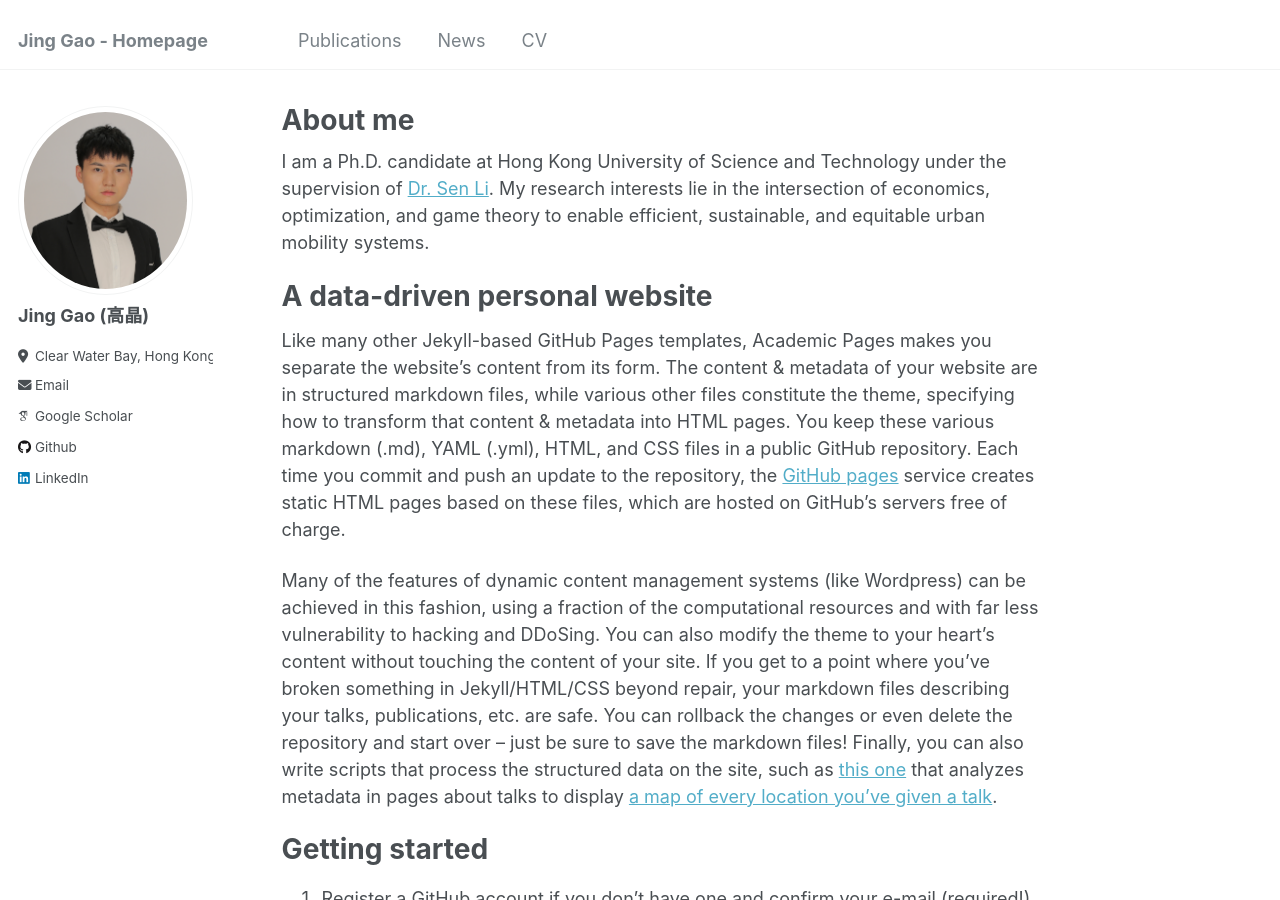
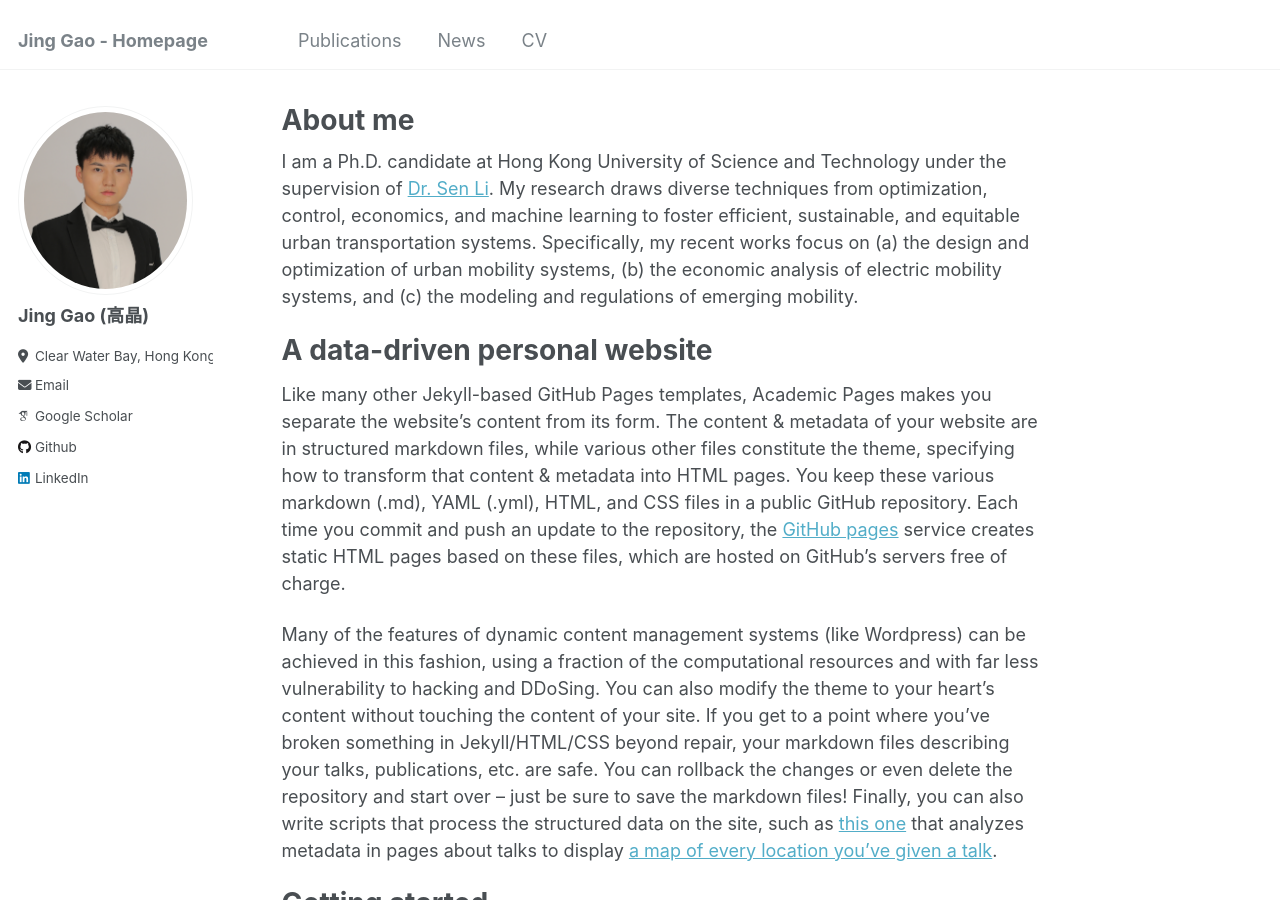
Before and after one commit to jgaoax/jgaoax.github.io, a Jekyll site: the page built from _pages/about.md, in a window 1280 px wide and 900 px high. Built offline with Jekyll 4.4.1, drawn with Linux system fonts in a browser that asks for light colours; some web fonts are replaced.

Commit message:
Update about.md

```diff
--- a/_pages/about.md
+++ b/_pages/about.md
@@ -7,7 +7,7 @@ redirect_from:
   - /about.html
 ---
 
-I am a Ph.D. candidate at Hong Kong University of Science and Technology under the supervision of [Dr. Sen Li](https://www.smartcityhkust.com/). My research interests lie in the intersection of economics, optimization, and game theory to enable efficient, sustainable, and equitable urban mobility systems.
+I am a Ph.D. candidate at Hong Kong University of Science and Technology under the supervision of [Dr. Sen Li](https://www.smartcityhkust.com/). My research draws diverse techniques from optimization, control, economics, and machine learning to foster efficient, sustainable, and equitable urban transportation systems. Specifically, my recent works focus on (a) the design and optimization of urban mobility systems, (b) the economic analysis of electric mobility systems, and (c) the modeling and regulations of emerging mobility.
 
 A data-driven personal website
 ======
```
